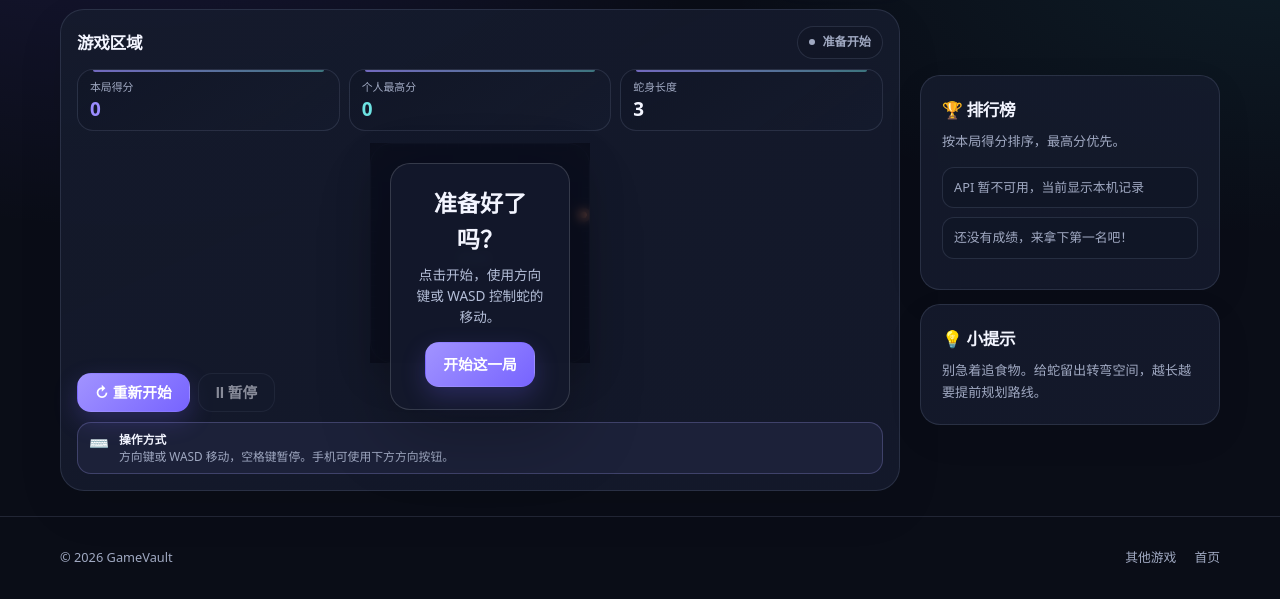
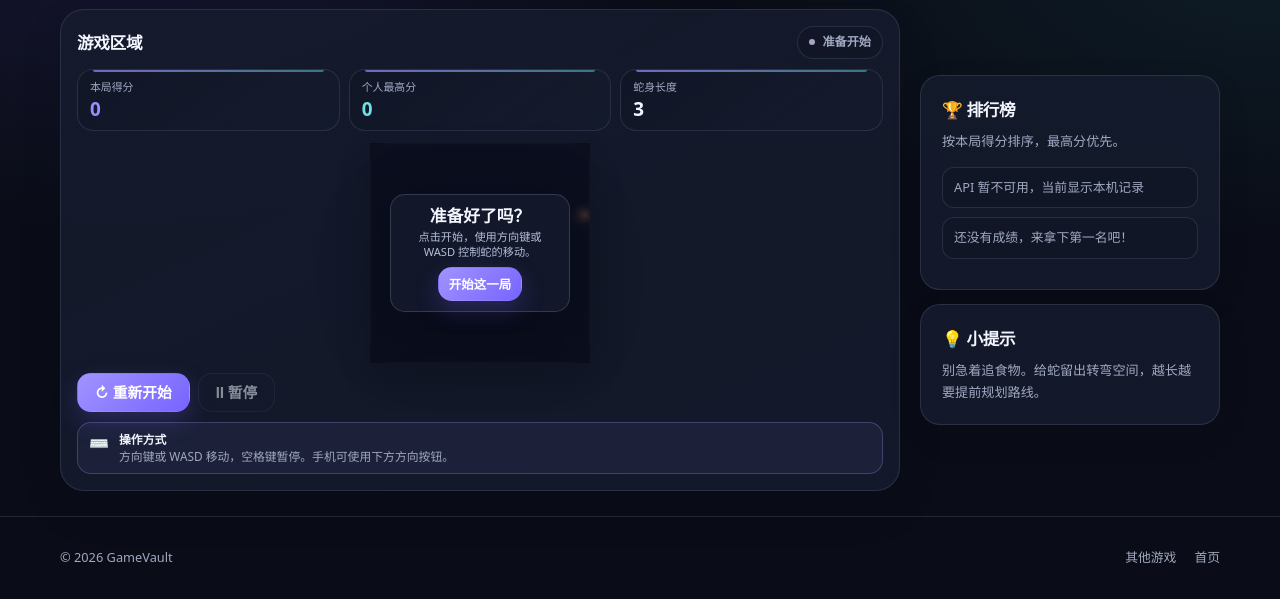
Before and after one commit to CaulKerMin/GameVault, a website: page frontend/games/snake/index.html in a window 1280 px wide. Shown: the part 203-802 px from the top of the page. Drawn offline with Linux system fonts and the light colour scheme; no server answers.

Commit message:
fix(ui): keep snake overlay inside compact canvas

```diff
--- a/frontend/assets/css/game-stage4.css
+++ b/frontend/assets/css/game-stage4.css
@@ -329,3 +329,29 @@
   body[data-game] .game-controls { margin-top: 7px; }
   body[data-game] .game-instructions { display: none; }
 }
+
+
+/* Keep the snake's ready / pause card inside its canvas on compact desktop viewports. */
+@media (min-width: 821px) and (max-height: 800px) {
+  body[data-game="snake"] .overlay-card {
+    max-width: 100%;
+    padding: 10px 12px;
+    border-radius: 15px;
+  }
+  body[data-game="snake"] .overlay-card h3 {
+    margin-bottom: 4px;
+    font-size: 1.05rem;
+    line-height: 1.25;
+  }
+  body[data-game="snake"] .overlay-card p {
+    margin-bottom: 8px;
+    font-size: .7rem;
+    line-height: 1.3;
+  }
+  body[data-game="snake"] .overlay-card .button {
+    min-height: 34px;
+    padding: 6px 10px;
+    font-size: .78rem;
+    white-space: nowrap;
+  }
+}
```
